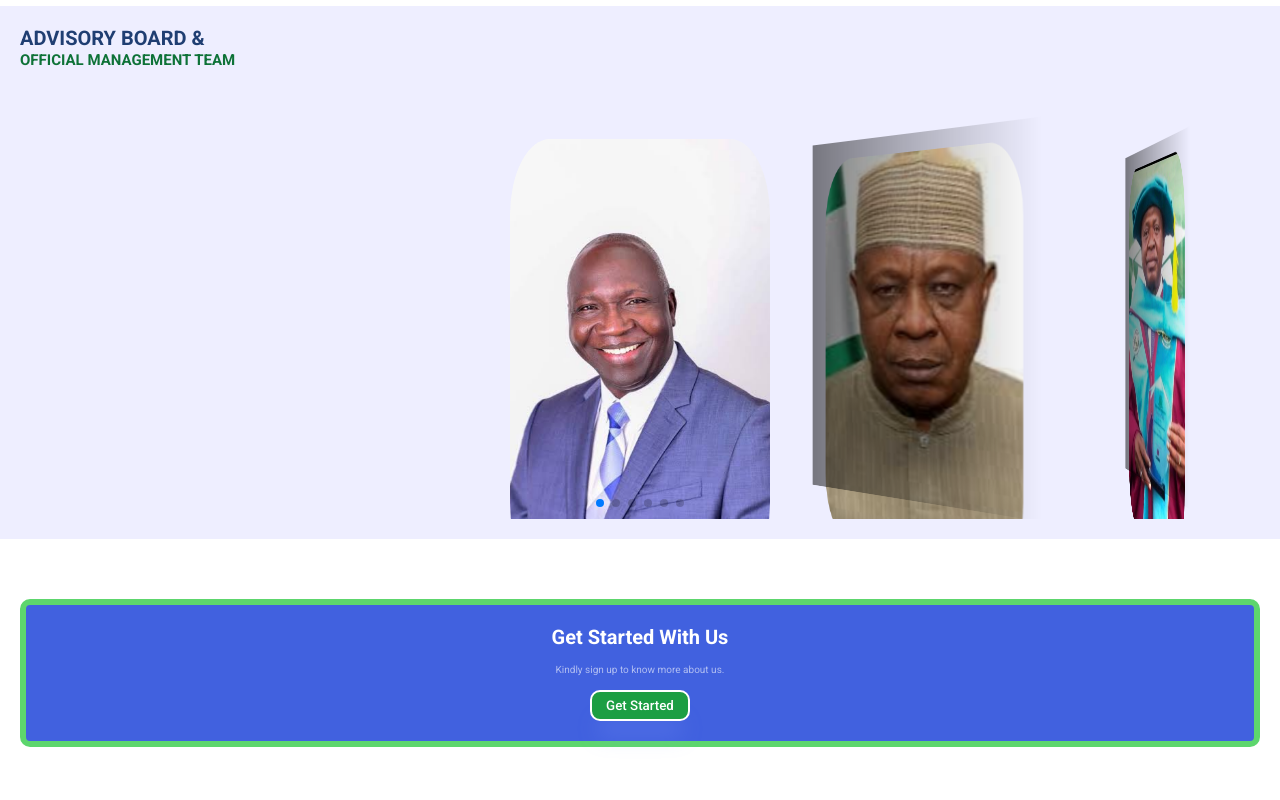
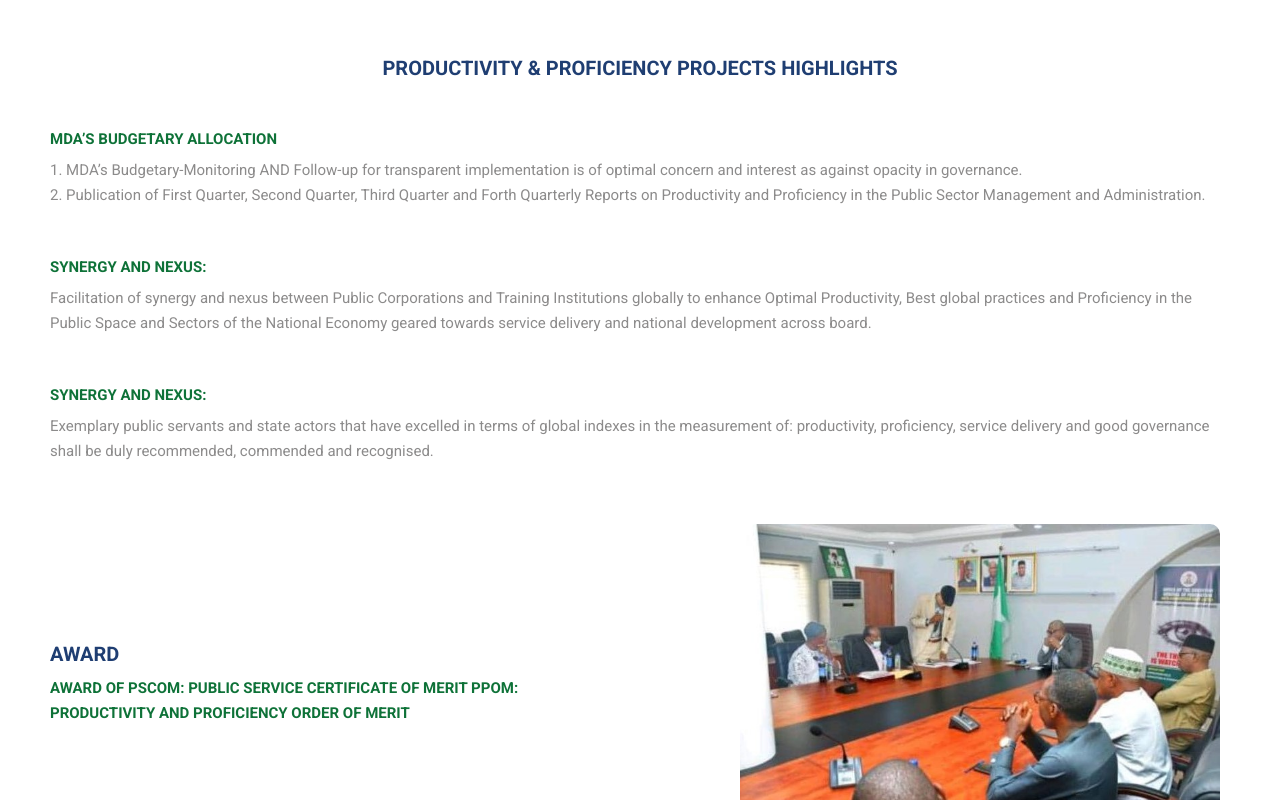
Before and after one commit to oluwolefsamson/Productivity-Consultancy-website, a React (Create React App) app: page /management in a window 1280 px wide. Shown: the part 4000-4800 px from the top of the page. Built offline with nearby package versions, Linux system fonts and the light colour scheme.

Commit message:
first commit

```diff
--- a/src/App.js
+++ b/src/App.js
@@ -10,6 +10,7 @@ import Contact from './Components/Contact/Contact';
 import ManagementTeam from './Components/ManagementTeam/ManagementTeam';
 import GetStarted from './Components/GetStarted/GetStarted';
 import Footer from './Components/Footer/Footer';
+import More from './Components/More/More';
 
 function App() {
   return (
@@ -22,9 +23,11 @@ function App() {
       < Survey />
       < Contact />
       < Icons />
+      < More />
       < ManagementTeam />
       < GetStarted />
       < Footer />
+
     </>
   );
 }
--- a/src/Components/More/More.css
+++ b/src/Components/More/More.css
@@ -0,0 +1,74 @@
+.m-container {
+    width: 100%;
+    background: white;
+
+}
+
+.m-container .content {
+    display: flex;
+    flex-direction: column;
+    margin: 5rem;
+    gap: 5px;
+}
+
+.content span {
+    display: flex;
+    align-items: center;
+    justify-content: center;
+}
+
+
+.text {
+    display: flex;
+    flex-direction: column;
+    margin: 5rem;
+    gap: 1rem;
+}
+.text span:nth-child(1) {
+    display: flex;
+    align-items: flex-start;
+}
+
+.text span:nth-child(2) {
+    display: flex;
+    align-items: flex-start;
+    font-size: 1.5rem;
+    line-height: 25px;
+}
+
+ .award {
+    flex-wrap: wrap;
+    margin: 5rem;
+    display: flex;
+    flex-direction: row;
+    align-items: center;
+    justify-content: space-between;
+}
+
+.award .left {
+    display: flex;
+    flex-direction: column;
+    width: 40%;
+    gap: 10px;
+}
+
+.left span:nth-child(2) {
+    line-height: 25px;
+}
+
+
+.award .right>img {
+    width: 50rem;
+    border-radius: 20px;
+    padding: 1rem;
+}
+
+@media screen and (max-width: 768px) {
+
+    .award .left {
+        width: 100%;
+    }
+    .award .right>img {
+        width: 30rem;
+    }
+}
--- a/src/Components/More/More.js
+++ b/src/Components/More/More.js
@@ -0,0 +1,65 @@
+import React from 'react'
+import './More.css'
+
+const More = () => {
+  return (
+    <section className='m-container'>
+        <div className='content'>
+            <span className='primaryText'>PRODUCTIVITY & PROFICIENCY PROJECTS HIGHLIGHTS</span>
+        </div>
+
+        <div className='text'>
+        <span className='greenText'>MDA’S BUDGETARY ALLOCATION</span>
+        <span className='secondaryText'>
+           1. MDA’s Budgetary-Monitoring AND Follow-up for transparent
+           implementation is of optimal concern and interest as against opacity
+           in governance.
+            <br/>2. Publication of First Quarter, Second Quarter, Third Quarter
+            and Forth Quarterly Reports on Productivity and Proficiency in the
+            Public Sector Management and Administration.
+        </span>
+        </div>
+
+        <div className='text'>
+        <span className='greenText'>SYNERGY AND NEXUS:</span>
+        <span className='secondaryText'>
+        Facilitation of synergy and nexus between Public Corporations and
+        Training Institutions globally to enhance Optimal Productivity,
+        Best global practices and Proficiency in the Public Space and Sectors
+        of the National Economy geared towards service delivery and national
+        development across board.
+        </span>
+        </div>
+
+        <div className='text'>
+        <span className='greenText'>SYNERGY AND NEXUS:</span>
+        <span className='secondaryText'>
+        Exemplary public servants and state actors that have excelled
+        in terms of global indexes in the measurement of: productivity,
+        proficiency, service delivery and good governance shall be duly
+        recommended, commended and recognised.
+        </span>
+        </div>
+
+
+
+        <div className='award'>
+            <div className='left'>
+                <span className='primaryText'>AWARD</span>
+                <span className='greenText'>AWARD OF PSCOM: PUBLIC SERVICE CERTIFICATE OF MERIT
+                    PPOM: PRODUCTIVITY AND PROFICIENCY ORDER OF MERIT
+                </span>
+            </div>
+
+            <div className='right'>
+               <img src='./award-img.jpg'></img>
+            </div>
+        </div>
+
+
+
+    </section>
+  )
+}
+
+export default More
```
Also changed, not shown: public/award-img.jpg (added).
